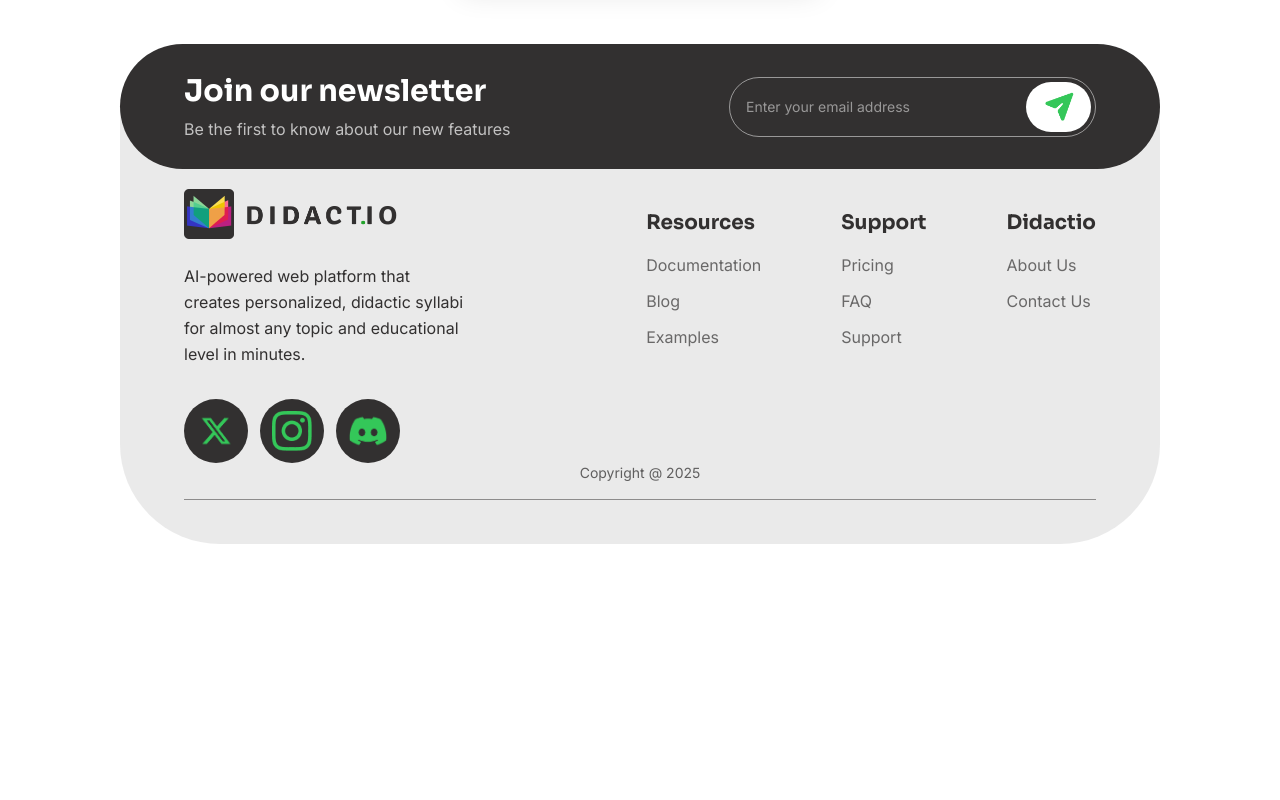
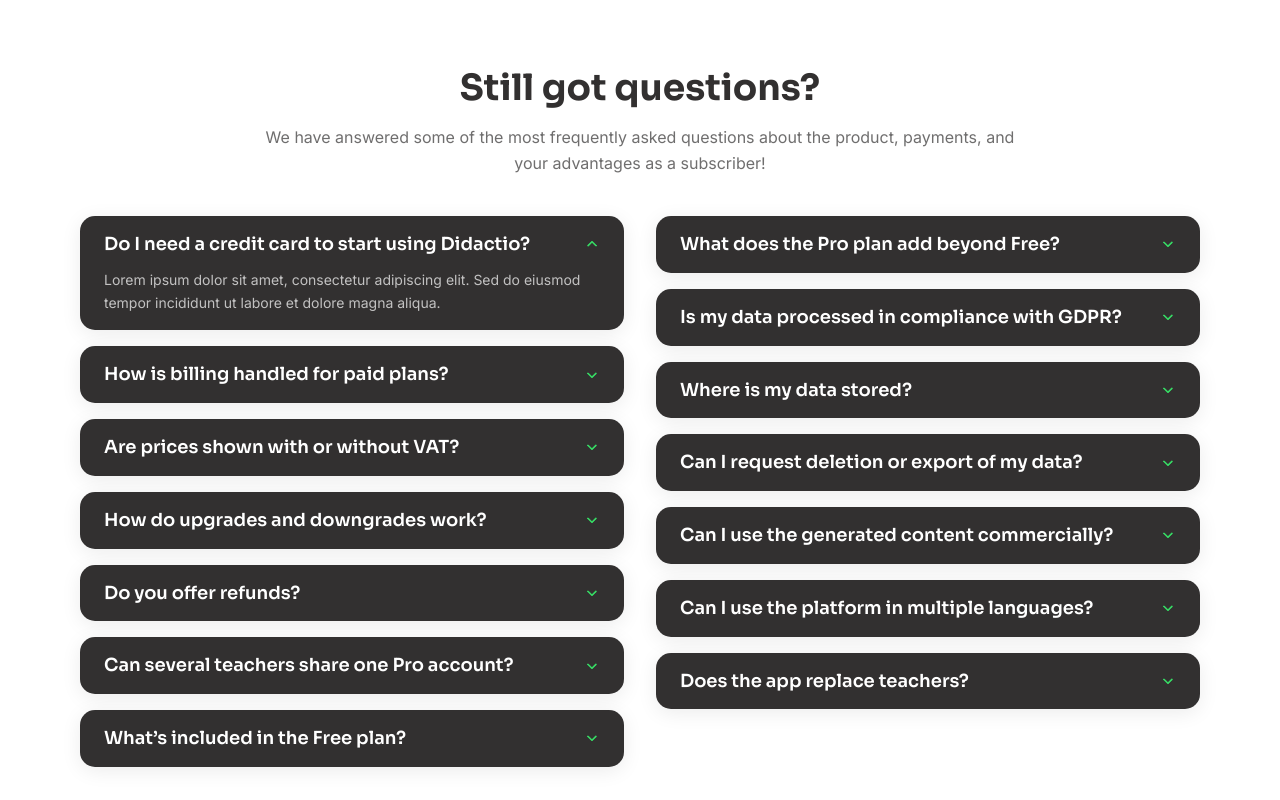
Before and after one commit to VarozXYZ/didactio-frontend, a React (Vite) app: page /pricing in a window 1280 px wide. Shown: the part 900-1700 px from the top of the page. Before the commit the page ends 1464 px from the top, so only its background shows below. Built offline with nearby package versions, Linux system fonts and the light colour scheme.

Commit message:
pricing page - FAQ

```diff
--- /dev/null
+++ b/src/components/PricingFaq.tsx
@@ -0,0 +1,130 @@
+import { useState } from 'react'
+
+type FaqItem = {
+    question: string
+    answer: string
+}
+
+const faqColumns: FaqItem[][] = [
+    [
+        {
+            question: 'Do I need a credit card to start using Didactio?',
+            answer: 'Lorem ipsum dolor sit amet, consectetur adipiscing elit. Sed do eiusmod tempor incididunt ut labore et dolore magna aliqua.',
+        },
+        {
+            question: 'How is billing handled for paid plans?',
+            answer: 'Ut enim ad minim veniam, quis nostrud exercitation ullamco laboris nisi ut aliquip ex ea commodo consequat.',
+        },
+        {
+            question: 'Are prices shown with or without VAT?',
+            answer: 'Duis aute irure dolor in reprehenderit in voluptate velit esse cillum dolore eu fugiat nulla pariatur.',
+        },
+        {
+            question: 'How do upgrades and downgrades work?',
+            answer: 'Excepteur sint occaecat cupidatat non proident, sunt in culpa qui officia deserunt mollit anim id est laborum.',
+        },
+        {
+            question: 'Do you offer refunds?',
+            answer: 'Curabitur non nulla sit amet nisl tempus convallis quis ac lectus. Vivamus magna justo, lacinia eget consectetur sed.',
+        },
+        {
+            question: 'Can several teachers share one Pro account?',
+            answer: 'Pellentesque in ipsum id orci porta dapibus. Nulla porttitor accumsan tincidunt.',
+        },
+        {
+            question: 'What’s included in the Free plan?',
+            answer: 'Mauris blandit aliquet elit, eget tincidunt nibh pulvinar a. Donec sollicitudin molestie malesuada.',
+        },
+    ],
+    [
+        {
+            question: 'What does the Pro plan add beyond Free?',
+            answer: 'Sed porttitor lectus nibh. Proin eget tortor risus.',
+        },
+        {
+            question: 'Is my data processed in compliance with GDPR?',
+            answer: 'Vivamus suscipit tortor eget felis porttitor volutpat. Vestibulum ac diam sit amet quam vehicula elementum sed sit amet dui.',
+        },
+        {
+            question: 'Where is my data stored?',
+            answer: 'Praesent sapien massa, convallis a pellentesque nec, egestas non nisi.',
+        },
+        {
+            question: 'Can I request deletion or export of my data?',
+            answer: 'Quisque velit nisi, pretium ut lacinia in, elementum id enim.',
+        },
+        {
+            question: 'Can I use the generated content commercially?',
+            answer: 'Donec rutrum congue leo eget malesuada. Curabitur arcu erat, accumsan id imperdiet et, porttitor at sem.',
+        },
+        {
+            question: 'Can I use the platform in multiple languages?',
+            answer: 'Nulla quis lorem ut libero malesuada feugiat. Pellentesque in ipsum id orci porta dapibus.',
+        },
+        {
+            question: 'Does the app replace teachers?',
+            answer: 'Cras ultricies ligula sed magna dictum porta. Donec sollicitudin molestie malesuada.',
+        },
+    ],
+]
+
+const accentFilter =
+    'brightness(0) saturate(100%) invert(64%) sepia(70%) saturate(463%) hue-rotate(83deg) brightness(95%) contrast(92%)'
+
+function PricingFaq() {
+    const [openId, setOpenId] = useState<string | null>('0-0')
+
+    return (
+        <section className="w-[1120px] max-w-[95vw] py-16">
+            <div className="flex flex-col items-center text-center">
+                <h2 className="font-sora text-4xl font-bold text-dark">Still got questions?</h2>
+                <p className="mt-4 max-w-[760px] font-inter text-base text-dark/70 leading-relaxed">
+                    We have answered some of the most frequently asked questions about the product, payments,
+                    and your advantages as a subscriber!
+                </p>
+            </div>
+
+            <div className="mt-10 grid grid-cols-2 gap-8">
+                {faqColumns.map((column, columnIndex) => (
+                    <div key={columnIndex} className="flex flex-col gap-4">
+                        {column.map((faq, rowIndex) => {
+                            const itemId = `${columnIndex}-${rowIndex}`
+                            const isOpen = itemId === openId
+
+                            return (
+                                <div
+                                    key={faq.question}
+                                    className="w-full rounded-md bg-dark px-6 py-4 text-left shadow-card"
+                                >
+                                    <button
+                                        type="button"
+                                        onClick={() => setOpenId((current) => (current === itemId ? null : itemId))}
+                                        aria-expanded={isOpen}
+                                        className="w-full flex items-center justify-between gap-4"
+                                    >
+                                        <span className="font-sora text-lg font-semibold text-white leading-snug">
+                                            {faq.question}
+                                        </span>
+                                        <img
+                                            src="/assets/icons/angle-down-solid-full.png"
+                                            alt=""
+                                            className={`h-4 w-4 shrink-0 transition-transform ${isOpen ? 'rotate-180' : ''}`}
+                                            style={{ filter: accentFilter }}
+                                        />
+                                    </button>
+                                    {isOpen && (
+                                        <p className="mt-3 font-inter text-sm text-white/70 leading-relaxed">
+                                            {faq.answer}
+                                        </p>
+                                    )}
+                                </div>
+                            )
+                        })}
+                    </div>
+                ))}
+            </div>
+        </section>
+    )
+}
+
+export default PricingFaq
--- a/src/components/PricingPlans.tsx
+++ b/src/components/PricingPlans.tsx
@@ -124,7 +124,7 @@ function PlanCard({
     onBillingChange: (mode: BillingMode) => void
 }) {
     const cardStyle = plan.featured
-        ? 'border-2 border-accent shadow-elevated -mt-6 -mb-6 min-h-[600px]'
+        ? 'border-2 border-accent shadow-elevated -mt-6 -mb-6 min-h-[580px]'
         : 'border border-accent shadow-card min-h-[520px]'
 
     const buttonStyle = plan.variant === 'solid'
--- a/src/pages/PricingPage.tsx
+++ b/src/pages/PricingPage.tsx
@@ -1,7 +1,13 @@
 import PricingPlans from '../components/PricingPlans'
+import PricingFaq from '../components/PricingFaq'
 
 function PricingPage() {
-    return <PricingPlans />
+    return (
+        <>
+            <PricingPlans />
+            <PricingFaq />
+        </>
+    )
 }
 
 export default PricingPage
```
